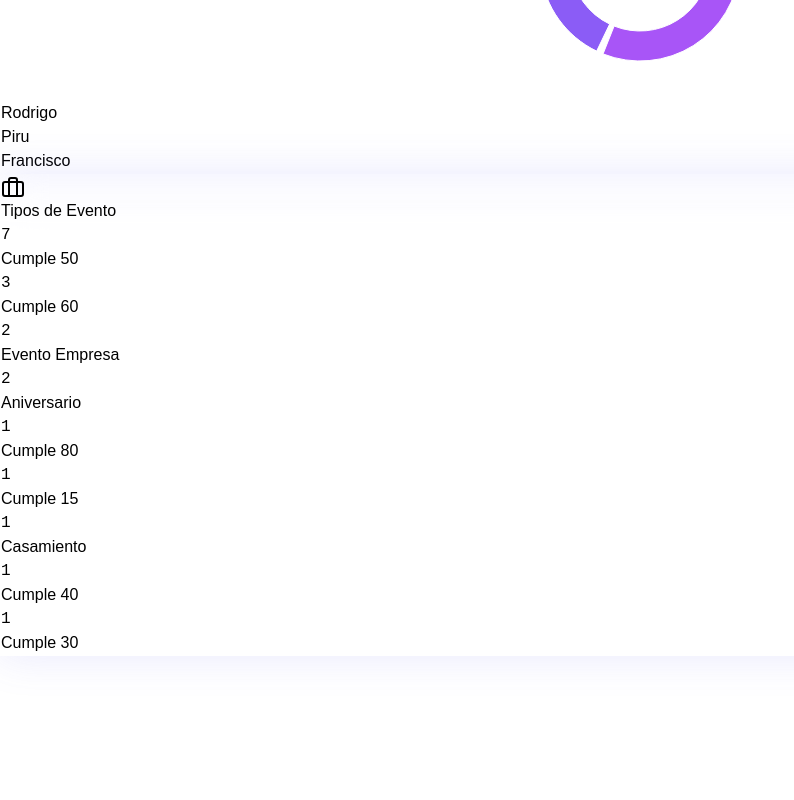
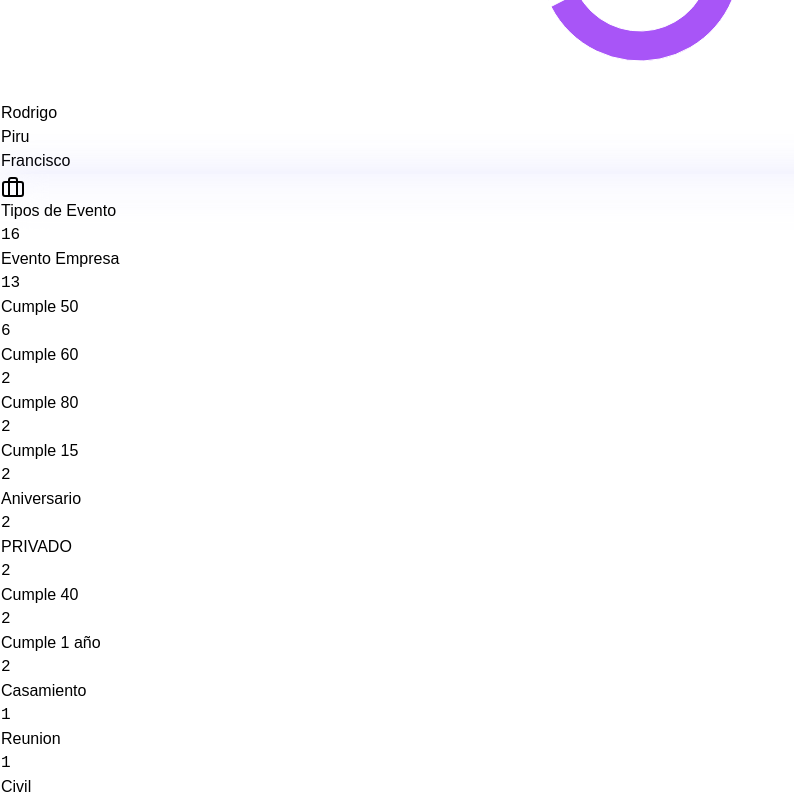
Before and after one commit to Fpidal/Eventos, a React (Vite) app in the folder dashboard-eventos-v2/: page / in a window 1280 px wide. Shown: the part 1026-1826 px from the top of the page, without its empty margins (0-794 px from the left). Before the commit the page ends 1682 px from the top, so only its background shows below. Built offline with nearby package versions, Linux system fonts and the light colour scheme.

Commit message:
Update data.js

```diff
--- a/dashboard-eventos-v2/src/data.js
+++ b/dashboard-eventos-v2/src/data.js
@@ -1,24 +1,59 @@
-// Datos extraídos del Excel - Podés actualizar estos arrays cuando cambien los datos
+// Datos extraídos del Excel - TODOS los 54 eventos
 export const eventosData = [
-  { mes: "marzo", fecha: "2025-03-08", turno: "Noche", vendedor: "Rodrigo", cliente: "Gustavo Palermo", tipoEvento: "Cumple 50", menu: "Tapas", adultos: 118, precioA: 88837, extras: 43234, totalEvento: 11426000 },
-  { mes: "abril", fecha: "2025-04-05", turno: "Noche", vendedor: "Rodrigo", cliente: "Alejandra Andujar", tipoEvento: "Cumple 50", menu: "Tapas", adultos: 56, precioA: 65000, extras: 200000, totalEvento: 4340000 },
-  { mes: "abril", fecha: "2025-04-05", turno: "M. Dia", vendedor: "Piru", cliente: "Baquet", tipoEvento: "Evento Empresa", menu: "Asado", adultos: 90, precioA: 69000, extras: 0, totalEvento: 6210000 },
-  { mes: "abril", fecha: "2025-04-12", turno: "M. Dia", vendedor: "Piru", cliente: "Nestor Bovero", tipoEvento: "Cumple 80", menu: "3 pasos", adultos: 48, precioA: 68000, extras: 0, totalEvento: 3264000 },
-  { mes: "abril", fecha: "2025-04-12", turno: "Noche", vendedor: "Francisco", cliente: "Fernando 15", tipoEvento: "Cumple 15", menu: "Tapas", adultos: 80, precioA: 125000, extras: 150000, totalEvento: 10150000 },
-  { mes: "abril", fecha: "2025-04-18", turno: "Noche", vendedor: "Piru", cliente: "Graciela Quitel", tipoEvento: "Cumple 60", menu: "Tapas", adultos: 49, precioA: 78000, extras: 290000, totalEvento: 4112000 },
-  { mes: "abril", fecha: "2025-04-26", turno: "Noche", vendedor: "Rodrigo", cliente: "Federico Bertolotti", tipoEvento: "Cumple 50", menu: "Tapas", adultos: 75, precioA: 153333, extras: 760000, totalEvento: 12259975 },
-  { mes: "mayo", fecha: "2025-05-03", turno: "Noche", vendedor: "Francisco", cliente: "Javier WEB", tipoEvento: "Cumple 60", menu: "Tapas", adultos: 40, precioA: 75000, extras: 650000, totalEvento: 3650000 },
-  { mes: "mayo", fecha: "2025-05-10", turno: "Noche", vendedor: "Piru", cliente: "Gaston y Sergio", tipoEvento: "Cumple 50", menu: "Tapas", adultos: 70, precioA: 68000, extras: 830000, totalEvento: 5590000 },
-  { mes: "mayo", fecha: "2025-05-17", turno: "Noche", vendedor: "Francisco", cliente: "Mercedes Lanus", tipoEvento: "Aniversario", menu: "Tapas", adultos: 100, precioA: 60000, extras: 650000, totalEvento: 6650000 },
-  { mes: "mayo", fecha: "2025-05-24", turno: "Noche", vendedor: "Rodrigo", cliente: "Viviana Lamarque", tipoEvento: "Cumple 50", menu: "Tapas", adultos: 120, precioA: 61667, extras: 650000, totalEvento: 8050000 },
-  { mes: "mayo", fecha: "2025-05-31", turno: "Noche", vendedor: "Piru", cliente: "Graciela Canta", tipoEvento: "Cumple 60", menu: "Tapas", adultos: 100, precioA: 68000, extras: 400000, totalEvento: 7200000 },
-  { mes: "junio", fecha: "2025-06-07", turno: "Noche", vendedor: "Piru", cliente: "Mariano Gomez", tipoEvento: "Cumple 50", menu: "Tapas", adultos: 80, precioA: 70000, extras: 500000, totalEvento: 6100000 },
-  { mes: "junio", fecha: "2025-06-14", turno: "Noche", vendedor: "Francisco", cliente: "Laura Martinez", tipoEvento: "Casamiento", menu: "Premium", adultos: 150, precioA: 95000, extras: 1200000, totalEvento: 15450000 },
-  { mes: "junio", fecha: "2025-06-21", turno: "M. Dia", vendedor: "Rodrigo", cliente: "Tech Corp", tipoEvento: "Evento Empresa", menu: "Brunch", adultos: 200, precioA: 45000, extras: 300000, totalEvento: 9300000 },
-  { mes: "julio", fecha: "2025-07-05", turno: "Noche", vendedor: "Piru", cliente: "Ana Rodriguez", tipoEvento: "Cumple 40", menu: "Tapas", adultos: 60, precioA: 72000, extras: 380000, totalEvento: 4700000 },
-  { mes: "julio", fecha: "2025-07-12", turno: "Noche", vendedor: "Francisco", cliente: "Carlos Mendez", tipoEvento: "Cumple 50", menu: "Asado", adultos: 85, precioA: 78000, extras: 550000, totalEvento: 7180000 },
-  { mes: "agosto", fecha: "2025-08-02", turno: "Noche", vendedor: "Rodrigo", cliente: "Sofia Perez", tipoEvento: "Cumple 30", menu: "Tapas", adultos: 70, precioA: 65000, extras: 420000, totalEvento: 4970000 },
-  { mes: "agosto", fecha: "2025-08-16", turno: "Noche", vendedor: "Piru", cliente: "Diego Fernandez", tipoEvento: "Aniversario", menu: "Premium", adultos: 90, precioA: 88000, extras: 700000, totalEvento: 8620000 },
+  { mes: "marzo", fecha: "2025-03-08", turno: "Noche", vendedor: "Rodrigo", cliente: "Gustavo Palermo", tipoEvento: "Cumple 50", menu: "Tapas", adultos: 118, totalEvento: 11426000 },
+  { mes: "abril", fecha: "2025-04-05", turno: "Noche", vendedor: "Rodrigo", cliente: "Alejandra Andujar", tipoEvento: "Cumple 50", menu: "Tapas", adultos: 56, totalEvento: 4340000 },
+  { mes: "abril", fecha: "2025-04-05", turno: "M. Dia", vendedor: "Piru", cliente: "Baquet", tipoEvento: "Evento Empresa", menu: "Asado", adultos: 90, totalEvento: 6210000 },
+  { mes: "abril", fecha: "2025-04-12", turno: "M. Dia", vendedor: "Piru", cliente: "Nestor Bovero", tipoEvento: "Cumple 80", menu: "3 pasos", adultos: 48, totalEvento: 3264000 },
+  { mes: "abril", fecha: "2025-04-12", turno: "Noche", vendedor: "Francisco", cliente: "Fernando 15", tipoEvento: "Cumple 15", menu: "Tapas", adultos: 80, totalEvento: 10150000 },
+  { mes: "abril", fecha: "2025-04-18", turno: "Noche", vendedor: "Piru", cliente: "Graciela Quitel", tipoEvento: "Cumple 60", menu: "Tapas", adultos: 49, totalEvento: 4112000 },
+  { mes: "abril", fecha: "2025-04-26", turno: "Noche", vendedor: "Rodrigo", cliente: "Federico Bertolotti", tipoEvento: "Cumple 50", menu: "Tapas", adultos: 75, totalEvento: 12259975 },
+  { mes: "mayo", fecha: "2025-05-03", turno: "Noche", vendedor: "Francisco", cliente: "Javier WEB", tipoEvento: "Cumple 60", menu: "Tapas", adultos: 40, totalEvento: 3650000 },
+  { mes: "mayo", fecha: "2025-05-10", turno: "Noche", vendedor: "Piru", cliente: "Gaston y Sergio", tipoEvento: "Cumple 50", menu: "Tapas", adultos: 70, totalEvento: 5590000 },
+  { mes: "mayo", fecha: "2025-05-17", turno: "Noche", vendedor: "Francisco", cliente: "Mercedes Lanus", tipoEvento: "Aniversario", menu: "Tapas", adultos: 100, totalEvento: 6650000 },
+  { mes: "mayo", fecha: "2025-05-31", turno: "Noche", vendedor: "Rodrigo", cliente: "Juliana y Matias", tipoEvento: "Cumple 50", menu: "Tapas", adultos: 60, totalEvento: 4840000 },
+  { mes: "junio", fecha: "2025-06-06", turno: "Noche", vendedor: "Francisco", cliente: "Maria Barreto", tipoEvento: "Cumple 50", menu: "Tapas", adultos: 70, totalEvento: 6080000 },
+  { mes: "junio", fecha: "2025-06-28", turno: "Noche", vendedor: "Francisco", cliente: "Claudia Privado", tipoEvento: "PRIVADO", menu: "3 pasos", adultos: 28, totalEvento: 1092000 },
+  { mes: "junio", fecha: "2025-06-28", turno: "M. Dia", vendedor: "Francisco", cliente: "Alejandra M Dia", tipoEvento: "Reunion", menu: "3 pasos", adultos: 39, totalEvento: 1755000 },
+  { mes: "julio", fecha: "2025-07-04", turno: "Noche", vendedor: "Francisco", cliente: "Fernando Aniversario", tipoEvento: "Aniversario", menu: "Tapas", adultos: 33, totalEvento: 1980000 },
+  { mes: "julio", fecha: "2025-07-05", turno: "Noche", vendedor: "Piru", cliente: "Ezequiel Piru", tipoEvento: "Cumple 50", menu: "Tapas", adultos: 45, totalEvento: 4410000 },
+  { mes: "julio", fecha: "2025-07-11", turno: "Noche", vendedor: "Francisco", cliente: "Pedro Podesta", tipoEvento: "Cumple 40", menu: "Tapas", adultos: 131, totalEvento: 14801877 },
+  { mes: "julio", fecha: "2025-07-19", turno: "Noche", vendedor: "Francisco", cliente: "Graciela Canta", tipoEvento: "Cumple 60", menu: "Tapas", adultos: 100, totalEvento: 7308000 },
+  { mes: "julio", fecha: "2025-07-26", turno: "Noche", vendedor: "Francisco", cliente: "Ari", tipoEvento: "Cumple 60", menu: "Tapas", adultos: 60, totalEvento: 4920000 },
+  { mes: "agosto", fecha: "2025-08-02", turno: "Noche", vendedor: "Rodrigo", cliente: "Debora SPIERER", tipoEvento: "Cumple 50", menu: "Tapas", adultos: 57, totalEvento: 4733000 },
+  { mes: "agosto", fecha: "2025-08-14", turno: "Noche", vendedor: "Rodrigo", cliente: "Gimena Grecco", tipoEvento: "Civil", menu: "Tapas", adultos: 75, totalEvento: 6250000 },
+  { mes: "agosto", fecha: "2025-08-23", turno: "Noche", vendedor: "Francisco", cliente: "Mariu Irgani", tipoEvento: "Cumple 50", menu: "Tapas", adultos: 120, totalEvento: 14178000 },
+  { mes: "agosto", fecha: "2025-08-30", turno: "M. Dia", vendedor: "Francisco", cliente: "Miguel Ruiz", tipoEvento: "Cumpleaños", menu: "Asado", adultos: 30, totalEvento: 1350000 },
+  { mes: "septiembre", fecha: "2025-09-13", turno: "Noche", vendedor: "Francisco", cliente: "Romina Leandro", tipoEvento: "Salentein", menu: "3 pasos", adultos: 22, totalEvento: 924000 },
+  { mes: "septiembre", fecha: "2025-09-20", turno: "Noche", vendedor: "Piru", cliente: "Carla Balenti", tipoEvento: "Cumple 50", menu: "Tapas", adultos: 100, totalEvento: 10864000 },
+  { mes: "septiembre", fecha: "2025-09-23", turno: "Noche", vendedor: "Francisco", cliente: "Ford", tipoEvento: "Evento Empresa", menu: "Tapas", adultos: 36, totalEvento: 2225880 },
+  { mes: "septiembre", fecha: "2025-09-27", turno: "Noche", vendedor: "Francisco", cliente: "Fernando Vidal", tipoEvento: "Fiesta Privada", menu: "Tapas", adultos: 130, totalEvento: 12066500 },
+  { mes: "octubre", fecha: "2025-10-03", turno: "Noche", vendedor: "Francisco", cliente: "Claudia cumple 15", tipoEvento: "Cumple 15", menu: "Tapas", adultos: 30, totalEvento: 1350000 },
+  { mes: "octubre", fecha: "2025-10-11", turno: "M. Dia", vendedor: "Rodrigo", cliente: "Cecilia Paolasso", tipoEvento: "Cumple 1 año", menu: "Tapas", adultos: 74, totalEvento: 4500000 },
+  { mes: "octubre", fecha: "2025-10-15", turno: "Noche", vendedor: "Francisco", cliente: "Eidico Provee", tipoEvento: "Evento Empresa", menu: "Tapas", adultos: 200, totalEvento: 7900000 },
+  { mes: "octubre", fecha: "2025-10-18", turno: "M. Dia", vendedor: "Piru", cliente: "Lucia Zibetich", tipoEvento: "Cumple 1 año", menu: "Asado", adultos: 93, totalEvento: 6894975 },
+  { mes: "octubre", fecha: "2025-10-18", turno: "Noche", vendedor: "Piru", cliente: "Gonzalo y Yadira", tipoEvento: "Casamiento", menu: "Tapas", adultos: 78, totalEvento: 7821662 },
+  { mes: "noviembre", fecha: "2025-11-06", turno: "Noche", vendedor: "Francisco", cliente: "Julieta (Cynodon)", tipoEvento: "Evento Empresa", menu: "Tapas", adultos: 100, totalEvento: 5859000 },
+  { mes: "noviembre", fecha: "2025-11-08", turno: "Noche", vendedor: "Francisco", cliente: "Magui Aspromonte", tipoEvento: "Cumple 50", menu: "Tapas", adultos: 60, totalEvento: 5992000 },
+  { mes: "noviembre", fecha: "2025-11-15", turno: "Noche", vendedor: "Rodrigo", cliente: "Marcelo y Laura", tipoEvento: "Casamiento", menu: "Tapas", adultos: 100, totalEvento: 10508000 },
+  { mes: "noviembre", fecha: "2025-11-22", turno: "Noche", vendedor: "Rodrigo", cliente: "Ariel y Lorena", tipoEvento: "Cumple 50", menu: "Tapas", adultos: 140, totalEvento: 15564000 },
+  { mes: "noviembre", fecha: "2025-11-28", turno: "Noche", vendedor: "Rodrigo", cliente: "Analia Eidico", tipoEvento: "Cumple 40", menu: "Tapas", adultos: 49, totalEvento: 4493500 },
+  { mes: "noviembre", fecha: "2025-11-29", turno: "Noche", vendedor: "Francisco", cliente: "Fabian Lagares", tipoEvento: "Cumple 60", menu: "Tapas", adultos: 105, totalEvento: 11989573 },
+  { mes: "diciembre", fecha: "2025-12-04", turno: "M. Dia", vendedor: "Francisco", cliente: "Yazmin empresa", tipoEvento: "Evento Empresa", menu: "Asado", adultos: 44, totalEvento: 3286360 },
+  { mes: "diciembre", fecha: "2025-12-05", turno: "Noche", vendedor: "Piru", cliente: "Translog", tipoEvento: "Evento Empresa", menu: "Asado", adultos: 60, totalEvento: 5322000 },
+  { mes: "diciembre", fecha: "2025-12-06", turno: "Noche", vendedor: "Piru", cliente: "Dani Campot", tipoEvento: "Cumple 50", menu: "Tapas", adultos: 68, totalEvento: 7000000 },
+  { mes: "diciembre", fecha: "2025-12-10", turno: "Noche", vendedor: "Rodrigo", cliente: "Farmacia Nordelta", tipoEvento: "Evento Empresa", menu: "Tapas", adultos: 54, totalEvento: 5655540 },
+  { mes: "diciembre", fecha: "2025-12-12", turno: "Noche", vendedor: "Rodrigo", cliente: "Cheff Gourmet", tipoEvento: "Evento Empresa", menu: "Tapas", adultos: 165, totalEvento: 22505342 },
+  { mes: "diciembre", fecha: "2025-12-12", turno: "M. Dia", vendedor: "Piru", cliente: "Barbie", tipoEvento: "Evento Empresa", menu: "Asado", adultos: 37, totalEvento: 3398043 },
+  { mes: "diciembre", fecha: "2025-12-13", turno: "Noche", vendedor: "Francisco", cliente: "Guillermo Vitae", tipoEvento: "Evento Empresa", menu: "Tapas", adultos: 61, totalEvento: 4920000 },
+  { mes: "diciembre", fecha: "2025-12-13", turno: "Noche", vendedor: "Francisco", cliente: "Brisa Moreno", tipoEvento: "PRIVADO", menu: "3 pasos", adultos: 23, totalEvento: 1081000 },
+  { mes: "diciembre", fecha: "2025-12-13", turno: "M. Dia", vendedor: "Piru", cliente: "Julio Junior", tipoEvento: "Cumple 60", menu: "Tapas", adultos: 79, totalEvento: 8002000 },
+  { mes: "diciembre", fecha: "2025-12-18", turno: "Noche", vendedor: "Piru", cliente: "Jose Las Liebres", tipoEvento: "Evento Empresa", menu: "Asado", adultos: 98, totalEvento: 6376860 },
+  { mes: "diciembre", fecha: "2025-12-18", turno: "M. Dia", vendedor: "Rodrigo", cliente: "Base Plus Rocio", tipoEvento: "Evento Empresa", menu: "Asado", adultos: 26, totalEvento: 3304896 },
+  { mes: "diciembre", fecha: "2025-12-18", turno: "Noche", vendedor: "Francisco", cliente: "Fernando V. Empresa", tipoEvento: "Evento Empresa", menu: "Asado", adultos: 25, totalEvento: 1625000 },
+  { mes: "diciembre", fecha: "2025-12-19", turno: "Noche", vendedor: "Francisco", cliente: "EIDICO", tipoEvento: "Evento Empresa", menu: "Tapas", adultos: 140, totalEvento: 9800000 },
+  { mes: "diciembre", fecha: "2025-12-19", turno: "M. Dia", vendedor: "Piru", cliente: "Victor Bria Parma", tipoEvento: "Evento Empresa", menu: "Asado", adultos: 75, totalEvento: 5717250 },
+  { mes: "diciembre", fecha: "2025-12-19", turno: "M. Dia", vendedor: "Francisco", cliente: "Tano", tipoEvento: "Evento Empresa", menu: "Asado", adultos: 30, totalEvento: 1950000 },
+  { mes: "diciembre", fecha: "2025-12-20", turno: "Noche", vendedor: "Francisco", cliente: "Lorena Otero", tipoEvento: "Cumple 80", menu: "3 pasos", adultos: 26, totalEvento: 1248000 },
 ];
 
 export const saldosData = [
@@ -32,15 +67,6 @@ export const saldosData = [
   { mes: "mayo", fecha: "2025-05-03", turno: "Noche", vendedor: "Francisco", cliente: "Javier WEB", totalGeneral: 3650000, pesos: 3650000, pagos: 3650000, saldo: 0 },
   { mes: "mayo", fecha: "2025-05-10", turno: "Noche", vendedor: "Piru", cliente: "Gaston y Sergio", totalGeneral: 5590000, pesos: 5765000, pagos: 5765000, saldo: -175000 },
   { mes: "mayo", fecha: "2025-05-17", turno: "Noche", vendedor: "Francisco", cliente: "Mercedes Lanus", totalGeneral: 6650000, pesos: 6650000, pagos: 6650000, saldo: 0 },
-  { mes: "mayo", fecha: "2025-05-24", turno: "Noche", vendedor: "Rodrigo", cliente: "Viviana Lamarque", totalGeneral: 8050000, pesos: 8050000, pagos: 5000000, saldo: 3050000 },
-  { mes: "mayo", fecha: "2025-05-31", turno: "Noche", vendedor: "Piru", cliente: "Graciela Canta", totalGeneral: 7200000, pesos: 7200000, pagos: 4500000, saldo: 2700000 },
-  { mes: "junio", fecha: "2025-06-07", turno: "Noche", vendedor: "Piru", cliente: "Mariano Gomez", totalGeneral: 6100000, pesos: 6100000, pagos: 3000000, saldo: 3100000 },
-  { mes: "junio", fecha: "2025-06-14", turno: "Noche", vendedor: "Francisco", cliente: "Laura Martinez", totalGeneral: 15450000, pesos: 15450000, pagos: 10000000, saldo: 5450000 },
-  { mes: "junio", fecha: "2025-06-21", turno: "M. Dia", vendedor: "Rodrigo", cliente: "Tech Corp", totalGeneral: 9300000, pesos: 9300000, pagos: 9300000, saldo: 0 },
-  { mes: "julio", fecha: "2025-07-05", turno: "Noche", vendedor: "Piru", cliente: "Ana Rodriguez", totalGeneral: 4700000, pesos: 4700000, pagos: 2000000, saldo: 2700000 },
-  { mes: "julio", fecha: "2025-07-12", turno: "Noche", vendedor: "Francisco", cliente: "Carlos Mendez", totalGeneral: 7180000, pesos: 7180000, pagos: 4000000, saldo: 3180000 },
-  { mes: "agosto", fecha: "2025-08-02", turno: "Noche", vendedor: "Rodrigo", cliente: "Sofia Perez", totalGeneral: 4970000, pesos: 4970000, pagos: 2500000, saldo: 2470000 },
-  { mes: "agosto", fecha: "2025-08-16", turno: "Noche", vendedor: "Piru", cliente: "Diego Fernandez", totalGeneral: 8620000, pesos: 8620000, pagos: 5000000, saldo: 3620000 },
 ];
 
 export const cobranzasData = [
@@ -60,8 +86,4 @@ export const cobranzasData = [
   { fecha: "2025-04-01", tipo: "Evento", cliente: "Javier WEB", cobro: "Francisco", pesos: 1800000, dolares: 0 },
   { fecha: "2025-04-10", tipo: "Evento", cliente: "Gaston y Sergio", cobro: "Piru", pesos: 2800000, dolares: 0 },
   { fecha: "2025-04-18", tipo: "Evento", cliente: "Mercedes Lanus", cobro: "Francisco", pesos: 3300000, dolares: 0 },
-  { fecha: "2025-05-02", tipo: "Evento", cliente: "Viviana Lamarque", cobro: "Rodrigo", pesos: 4000000, dolares: 0 },
-  { fecha: "2025-05-15", tipo: "Evento", cliente: "Graciela Canta", cobro: "Piru", pesos: 3500000, dolares: 0 },
-  { fecha: "2025-05-28", tipo: "Evento", cliente: "Mariano Gomez", cobro: "Piru", pesos: 3000000, dolares: 0 },
-  { fecha: "2025-06-05", tipo: "Evento", cliente: "Laura Martinez", cobro: "Francisco", pesos: 7500000, dolares: 0 },
 ];
```
